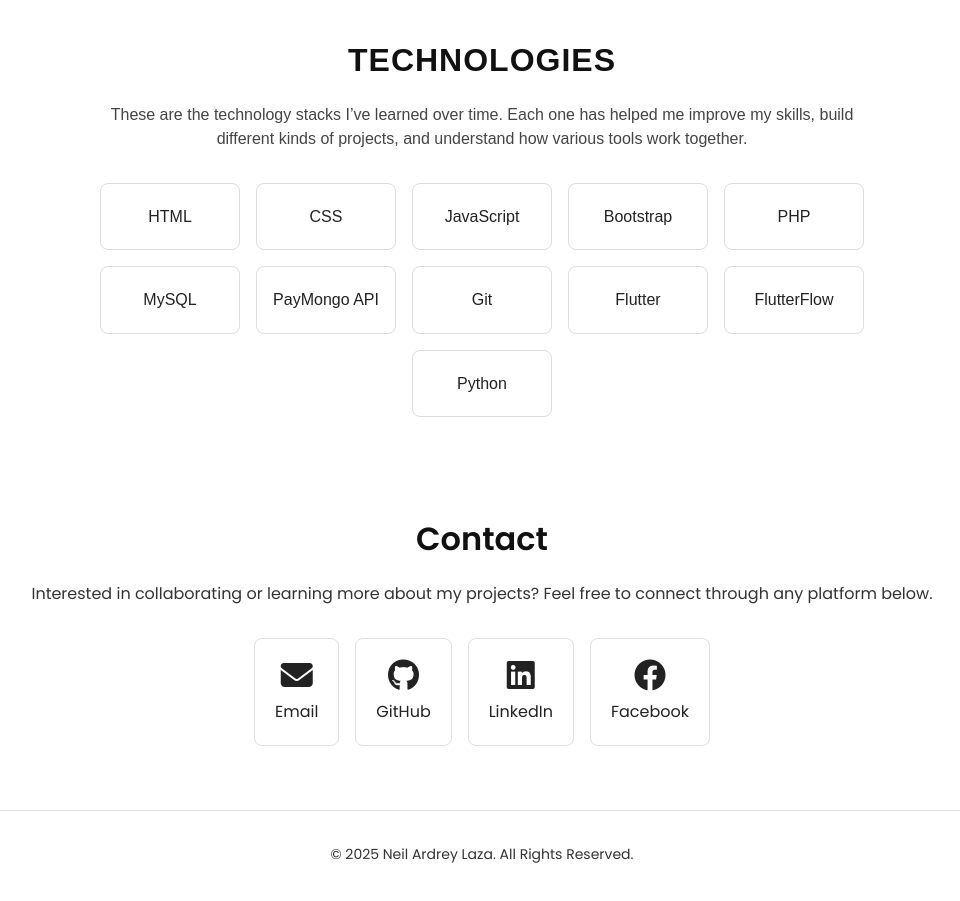
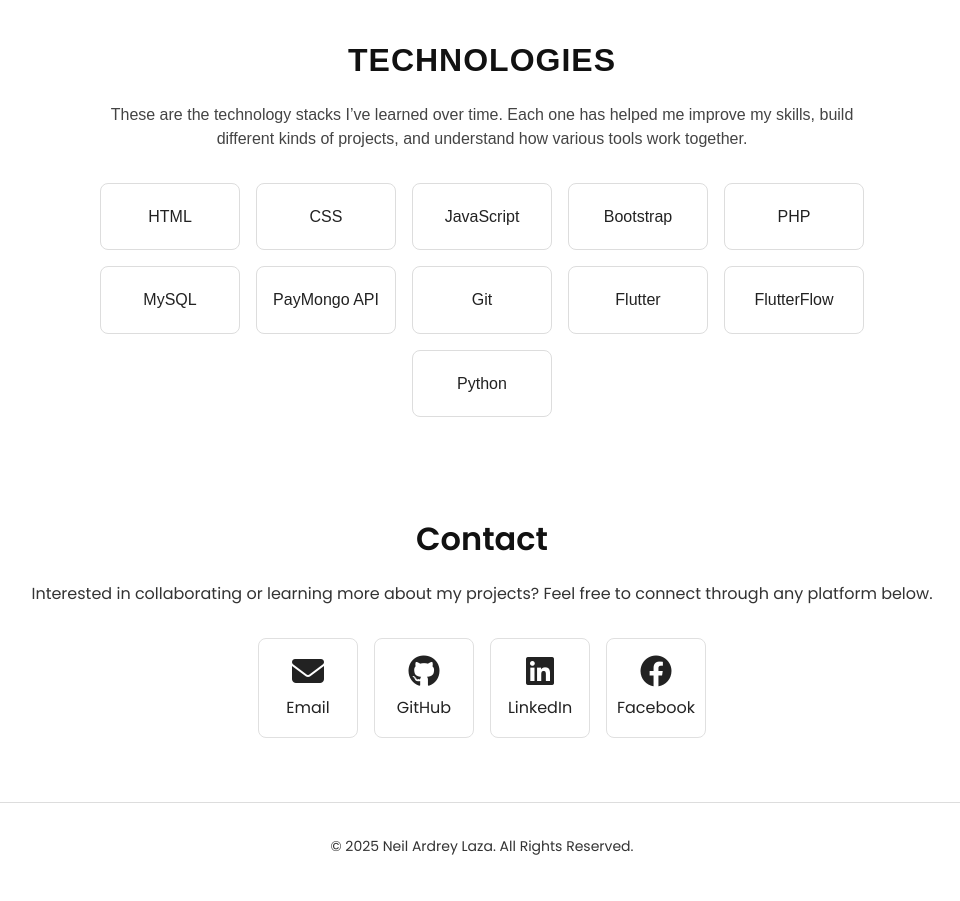
Before and after one commit to NotArdrey/Portfolio, a plain HTML site: page index.html in a window 1280 px wide. Shown: the part 933-1834 px from the top of the page, without its empty margins (158-1118 px from the left). Drawn offline with Linux system fonts and the light colour scheme.

Commit message:
index.css

```diff
--- a/index.css
+++ b/index.css
@@ -275,13 +275,13 @@ a {
   display: flex;
   flex-direction: column;
   align-items: center;
+  justify-content: center;
   text-align: center;
-  padding: 1.25rem 1rem;
   background-color: #fff;
   border: 1px solid #e0e0e0;
   border-radius: 8px;
-  width: auto;
-  padding: 20px;
+  width: 100px;
+  height: 100px;
   text-decoration: none;
   color: #222;
   transition: box-shadow 0.3s, transform 0.3s;
```
